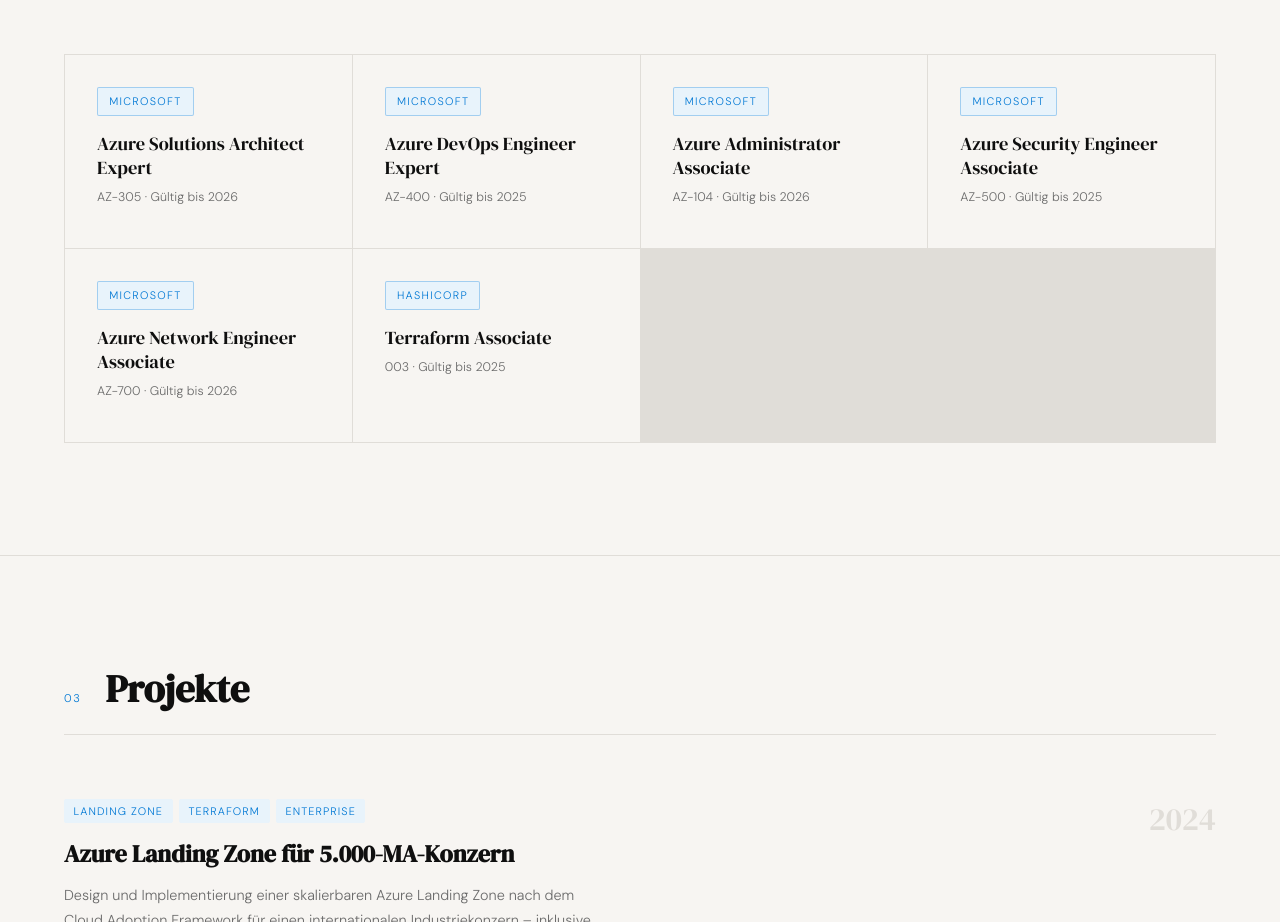
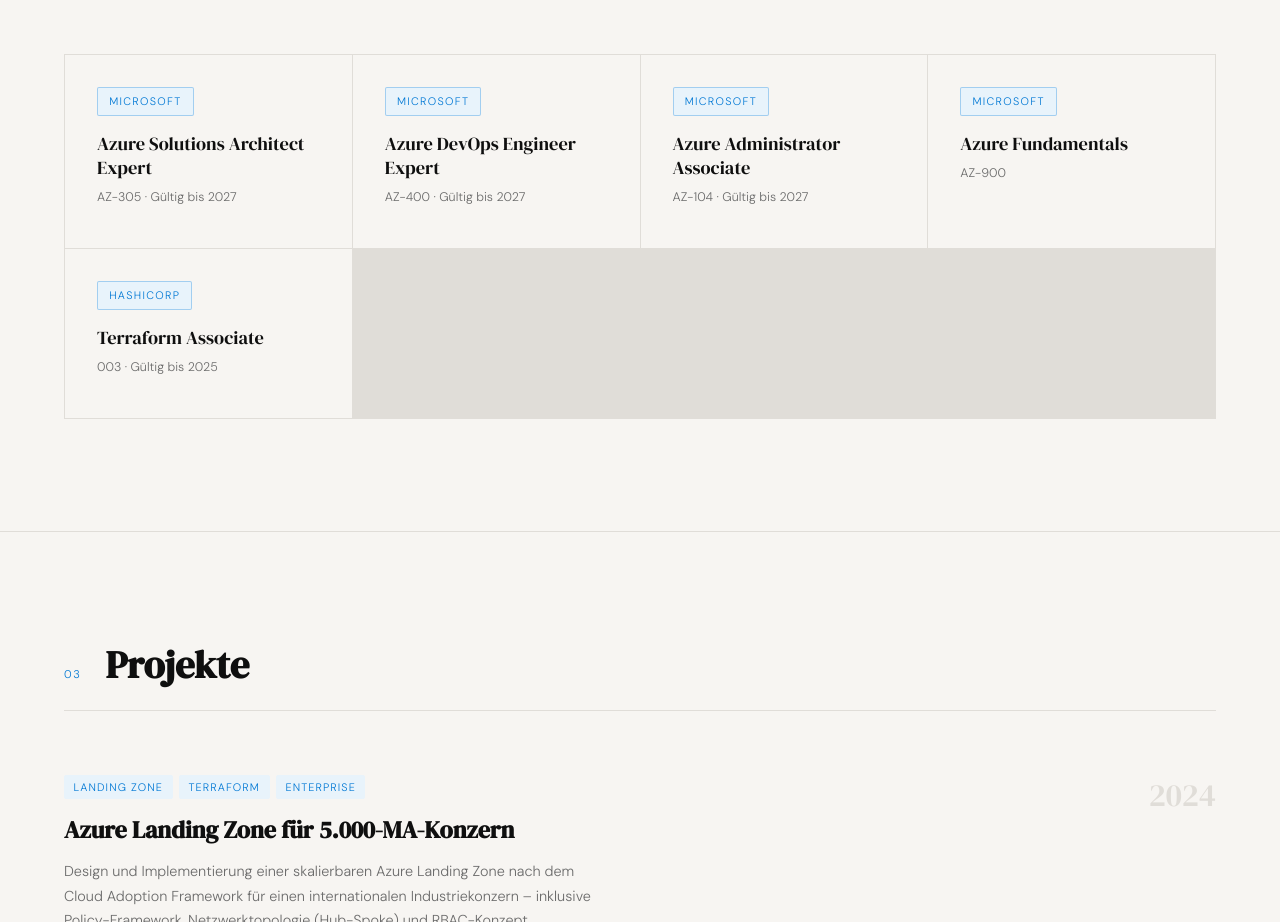
Before and after one commit to EugWa/my-portfolio, a plain HTML site: page index.html in a window 1280 px wide. Shown: the part 1760-2682 px from the top of the page. Drawn offline with Linux system fonts and the light colour scheme.

Commit message:
fixed wrong name und changed certs.

```diff
--- a/index.html
+++ b/index.html
@@ -469,7 +469,7 @@
 
 <!-- NAV -->
 <nav>
-  <div class="nav-logo">Max Mustermann</div>
+  <div class="nav-logo">Eugen Wagner</div>
   <ul class="nav-links">
     <li><a href="#about">Über mich</a></li>
     <li><a href="#certs">Zertifizierungen</a></li>
@@ -580,27 +580,22 @@
     <div class="cert-card reveal">
       <div class="cert-badge">Microsoft</div>
       <div class="cert-name">Azure Solutions Architect Expert</div>
-      <div class="cert-meta">AZ-305 · Gültig bis 2026</div>
+      <div class="cert-meta">AZ-305 · Gültig bis 2027</div>
     </div>
     <div class="cert-card reveal">
       <div class="cert-badge">Microsoft</div>
       <div class="cert-name">Azure DevOps Engineer Expert</div>
-      <div class="cert-meta">AZ-400 · Gültig bis 2025</div>
+      <div class="cert-meta">AZ-400 · Gültig bis 2027</div>
     </div>
     <div class="cert-card reveal">
       <div class="cert-badge">Microsoft</div>
       <div class="cert-name">Azure Administrator Associate</div>
-      <div class="cert-meta">AZ-104 · Gültig bis 2026</div>
+      <div class="cert-meta">AZ-104 · Gültig bis 2027</div>
     </div>
     <div class="cert-card reveal">
       <div class="cert-badge">Microsoft</div>
-      <div class="cert-name">Azure Security Engineer Associate</div>
-      <div class="cert-meta">AZ-500 · Gültig bis 2025</div>
-    </div>
-    <div class="cert-card reveal">
-      <div class="cert-badge">Microsoft</div>
-      <div class="cert-name">Azure Network Engineer Associate</div>
-      <div class="cert-meta">AZ-700 · Gültig bis 2026</div>
+      <div class="cert-name">Azure Fundamentals</div>
+      <div class="cert-meta">AZ-900</div>
     </div>
     <div class="cert-card reveal">
       <div class="cert-badge">Hashicorp</div>
```
